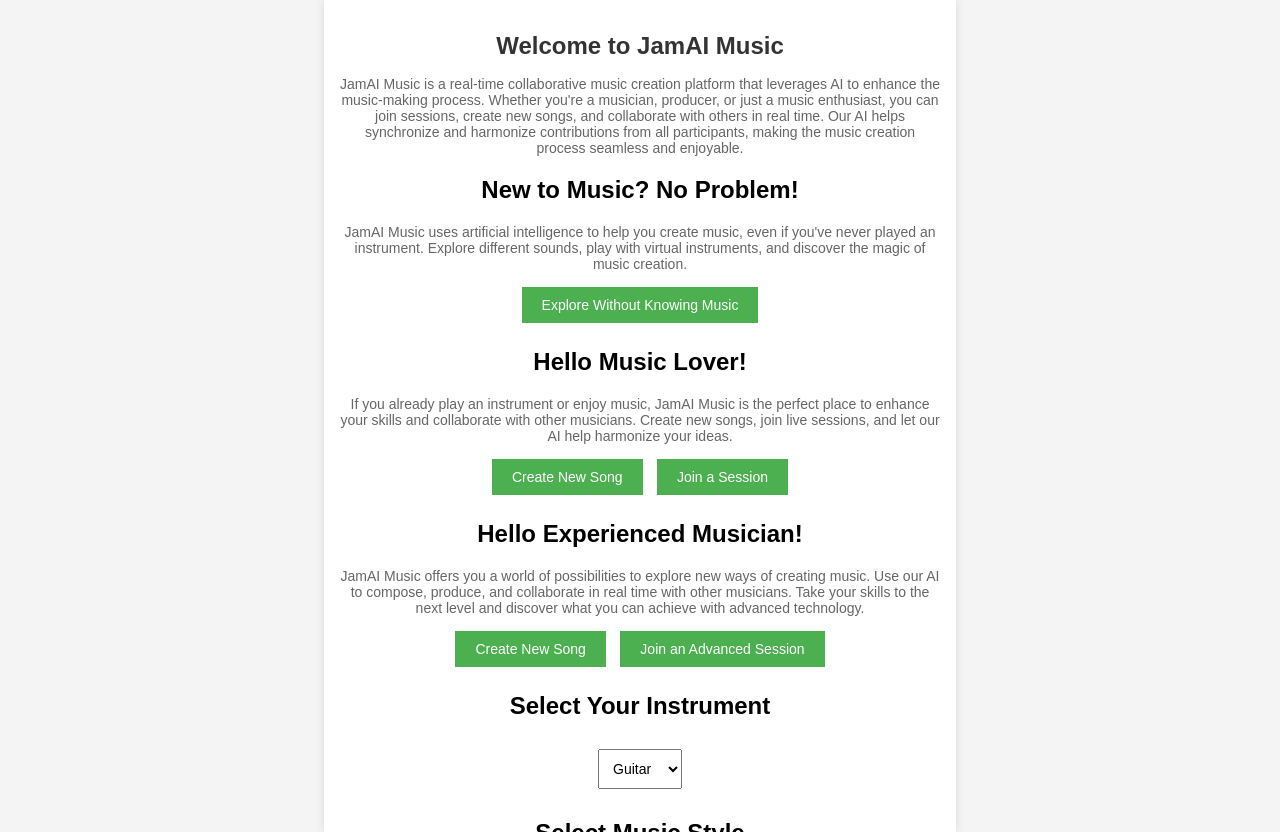
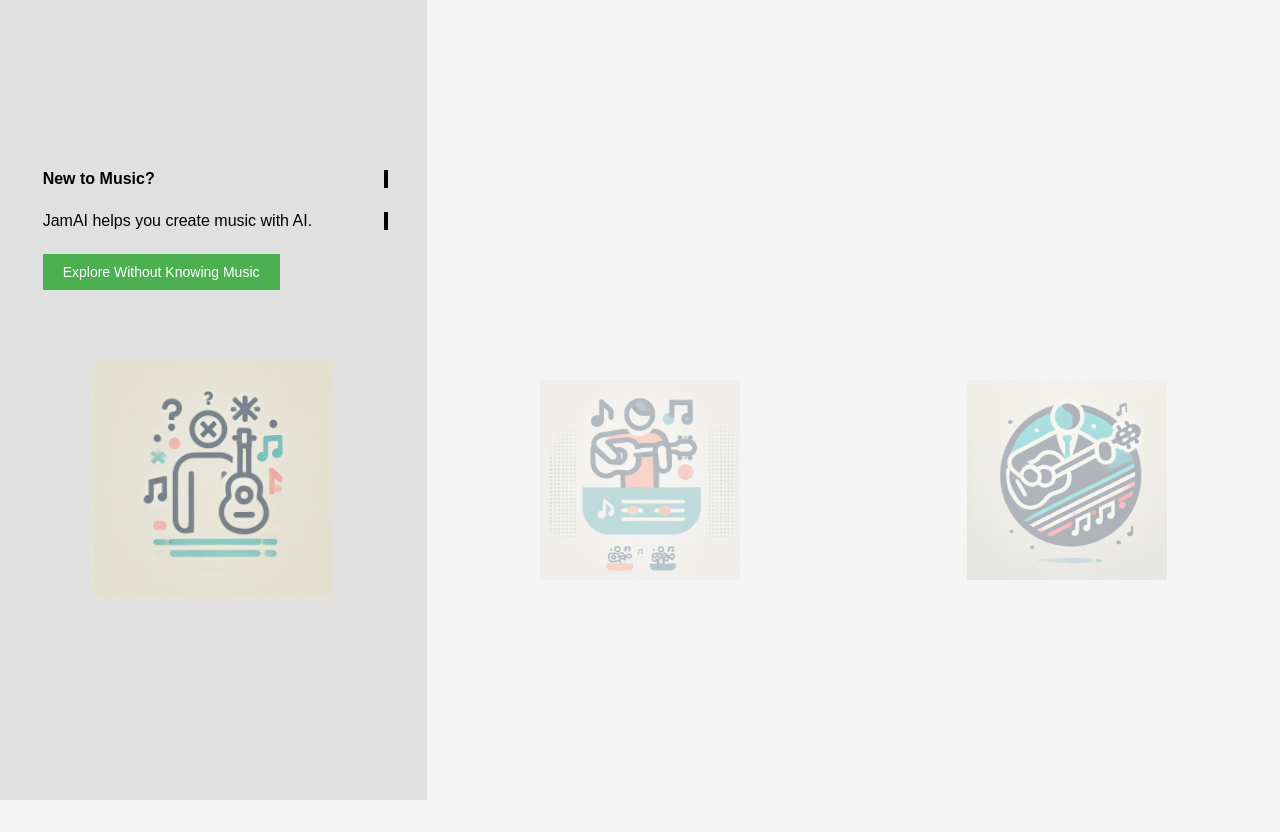
Before and after one commit to ghlotstt/jamaimusic, a Django app: page / in a window 1280 px wide. After the commit the page ends 800 px from the top, so only its background shows below. Run offline with Django 5.2, Linux system fonts and the light colour scheme.

Commit message:
Implementation dinamic text three secctions

```diff
--- a/jamai_backend/jamai_backend/settings.py
+++ b/jamai_backend/jamai_backend/settings.py
@@ -135,7 +135,3 @@ CORS_ALLOWED_ORIGINS = [
 ]
 
 STATIC_URL = '/static/'
-
-STATICFILES_DIRS = [
-    os.path.join(BASE_DIR, "static"),
-]
--- a/jamai_backend/music/static/css/home.css
+++ b/jamai_backend/music/static/css/home.css
@@ -10,43 +10,80 @@ body {
     overflow: hidden;
 }
 .container {
-    text-align: center;
-    background: #fff;
-    padding: 1em;
-    box-shadow: 0 0 10px rgba(0,0,0,0.1);
-    width: 90%;
-    max-width: 600px;
-    margin: auto;
-    overflow-y: auto;
-    max-height: 100vh;
+    display: flex;
+    width: 100%;
+    height: 100vh;
 }
-h1 {
-    color: #333;
-    font-size: 1.5em;
+.section {
+    flex: 1;
+    position: relative;
+    overflow: hidden;
+    cursor: pointer;
+    transition: background-color 0.3s ease;
 }
-p {
-    color: #666;
-    font-size: 14px;
+.section img {
+    width: 200px;
+    height: 200px;
+    position: absolute;
+    top: 60%;
+    left: 50%;
+    transform: translate(-50%, -50%);
+    opacity: 0.3;
+    transition: transform 0.3s ease, opacity 0.3s ease;
+}
+.section:hover {
+    background-color: #e0e0e0;
+}
+.section:hover img {
+    transform: translate(-50%, -50%) scale(1.2);
+    opacity: 0.5;
+}
+.section .content {
+    position: absolute;
+    top: 20%; /* Ajustar para que la imagen no interfiera con el contenido */
+    left: 10%;
+    right: 10%;
+    opacity: 0;
+    transition: opacity 1s ease;
+}
+.section:hover .content {
+    opacity: 1;
+}
+.section .content h2, .section .content p {
+    font-size: 1em;
     margin: 10px 0;
+    white-space: nowrap;
+    overflow: hidden;
+    border-right: 4px solid;
+    width: 0;
+    display: inline-block;
+}
+.section .content h2 {
+    animation: typing 2s steps(20, end) forwards, blink 0.75s step-end infinite;
+}
+.section .content p {
+    animation: typing 3s steps(40, end) forwards, blink 0.75s step-end infinite;
 }
 button {
     background-color: #4CAF50;
     color: white;
     padding: 10px 20px;
-    margin: 5px;
+    margin: 10px 0;
     border: none;
     cursor: pointer;
     font-size: 14px;
+    display: block;
+    width: auto;
+    white-space: nowrap;
 }
 button:hover {
     background-color: #45a049;
 }
-select {
-    padding: 10px;
-    margin: 10px;
-    font-size: 14px;
+@keyframes typing {
+    from { width: 0 }
+    to { width: 100% }
 }
-.intro {
-    margin-top: 10px;
-    margin-bottom: 10px;
+@keyframes blink {
+    from, to { border-color: transparent }
+    50% { border-color: black }
 }
--- /dev/null
+++ b/jamai_backend/music/static/js/home.js
@@ -0,0 +1,20 @@
+document.addEventListener('DOMContentLoaded', (event) => {
+    document.querySelectorAll('.section').forEach(section => {
+        section.addEventListener('mouseover', () => {
+            const h2 = section.querySelector('h2');
+            const p = section.querySelector('p');
+
+            // Reset text content to trigger animation
+            h2.style.width = '0';
+            p.style.width = '0';
+            h2.style.animation = 'none';
+            p.style.animation = 'none';
+            setTimeout(() => {
+                h2.style.animation = 'typing 2s steps(20, end) forwards, blink 0.75s step-end infinite';
+                p.style.animation = 'typing 3s steps(40, end) forwards, blink 0.75s step-end infinite';
+                h2.style.width = '';
+                p.style.width = '';
+            }, 10);
+        });
+    });
+});
--- a/jamai_backend/music/templates/music/home.html
+++ b/jamai_backend/music/templates/music/home.html
@@ -1,4 +1,4 @@
-<!DOCTYPE html>
+<!--<!DOCTYPE html>
 <html lang="en">
 <head>
     <meta charset="UTF-8">
@@ -37,18 +37,112 @@
             <select>
                 <option value="guitar">Guitar</option>
                 <option value="piano">Piano</option>
-                <option value="drums">Drums</option>
+                <option value="drums">Drums</option>-->
                 <!-- Add more instruments as needed -->
-            </select>
+            <!--</select>
         </div>
         <div>
             <h2>Select Music Style</h2>
             <select>
                 <option value="rock">Rock</option>
                 <option value="jazz">Jazz</option>
-                <option value="classical">Classical</option>
+                <option value="classical">Classical</option>-->
                 <!-- Add more styles as needed -->
-            </select>
+            <!--</select>
+        </div>
+    </div>
+</body>
+</html>-->
+
+
+
+
+
+
+
+
+<!--<!DOCTYPE html>
+<html lang="en">
+<head>
+    <meta charset="UTF-8">
+    <meta name="viewport" content="width=device-width, initial-scale=1.0">
+    <title>JamAI Music - Home</title>
+    {% load static %}
+    <link rel="stylesheet" type="text/css" href="{% static 'css/home.css' %}">
+    <script src="{% static 'js/home.js' %}" defer></script>
+</head>
+<body>
+    <div class="container">
+        <div class="section" id="left-section">
+            <img src="{% static 'icons/inexpert.png' %}" alt="Inexperts">
+            <div class="content">
+                <h2>New to Music? No Problem!</h2>
+                <p>JamAI Music uses artificial intelligence to help you create music, even if you've never played an instrument. Explore different sounds, play with virtual instruments, and discover the magic of music creation.</p>
+                <button onclick="location.href='{% url 'explore_without_knowledge' %}'">Explore Without Knowing Music</button>
+            </div>
+        </div>
+        <div class="section" id="center-section">
+            <img src="{% static 'icons/amateur.png' %}" alt="Amateurs">
+            <div class="content">
+                <h2>Hello Music Lover!</h2>
+                <p>If you already play an instrument or enjoy music, JamAI Music is the perfect place to enhance your skills and collaborate with other musicians. Create new songs, join live sessions, and let our AI help harmonize your ideas.</p>
+                <button onclick="location.href='{% url 'create_song' %}'">Create New Song</button>
+                <button onclick="location.href='{% url 'join_session' %}'">Join a Session</button>
+            </div>
+        </div>
+        <div class="section" id="right-section">
+            <img src="{% static 'icons/expert.png' %}" alt="Experts">
+            <div class="content">
+                <h2>Hello Experienced Musician!</h2>
+                <p>JamAI Music offers you a world of possibilities to explore new ways of creating music. Use our AI to compose, produce, and collaborate in real time with other musicians. Take your skills to the next level and discover what you can achieve with advanced technology.</p>
+                <button onclick="location.href='{% url 'create_song' %}'">Create New Song</button>
+                <button onclick="location.href='{% url 'join_session' %}'">Join an Advanced Session</button>
+            </div>
+        </div>
+    </div>
+</body>
+</html>-->
+
+
+
+
+<!DOCTYPE html>
+<html lang="en">
+<head>
+    <meta charset="UTF-8">
+    <meta name="viewport" content="width=device-width, initial-scale=1.0">
+    <title>JamAI Music - Home</title>
+    {% load static %}
+    <link rel="stylesheet" type="text/css" href="{% static 'css/home.css' %}">
+    <script src="{% static 'js/home.js' %}" defer></script>
+</head>
+<body>
+    <div class="container">
+        <div class="section" id="left-section">
+            <img src="{% static 'icons/inexpert.png' %}" alt="Inexperts">
+            <div class="content">
+                <h2>New to Music?</h2>
+                <p>JamAI helps you create music with AI.</p>
+                <button onclick="location.href='{% url 'explore_without_knowledge' %}'">Explore Without Knowing Music</button>
+            </div>
+        </div>
+        <div class="section" id="center-section">
+            <img src="{% static 'icons/amateur.png' %}" alt="Amateurs">
+            <div class="content">
+                <h2>Hello Music Lover!</h2>
+                <p>Enhance your skills and collaborate with others.</p>
+                <button onclick="location.href='{% url 'create_song' %}'">Create New Song</button>
+                <button onclick="location.href='{% url 'join_session' %}'">Join a Session</button>
+            </div>
+        </div>
+        <div class="section" id="right-section">
+            <img src="{% static 'icons/expert.png' %}" alt="Experts">
+            <div class="content">
+                <h2>Experienced Musician?</h2>
+                <p>Explore new ways of creating music with AI.</p>
+                <button onclick="location.href='{% url 'create_song' %}'">Create New Song</button>
+                <button onclick="location.href='{% url 'join_session' %}'">Join an Advanced Session</button>
+            </div>
         </div>
     </div>
 </body>
```
Also changed, not shown: jamai_backend/music/static/icons/amateur.png (added), jamai_backend/music/static/icons/expert.png (added), jamai_backend/music/static/icons/inexpert.png (added), 3 other files.
